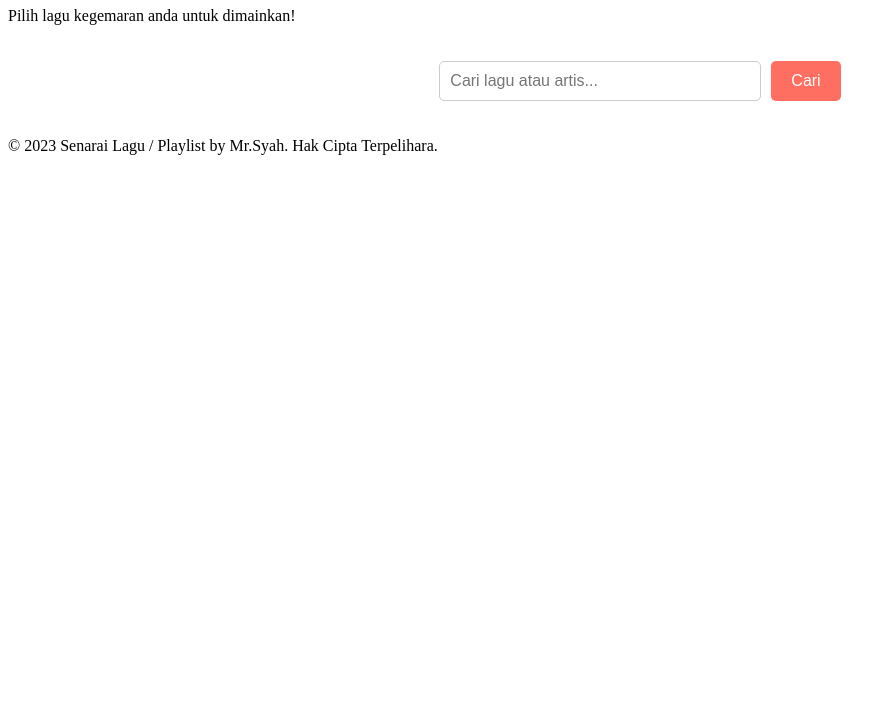
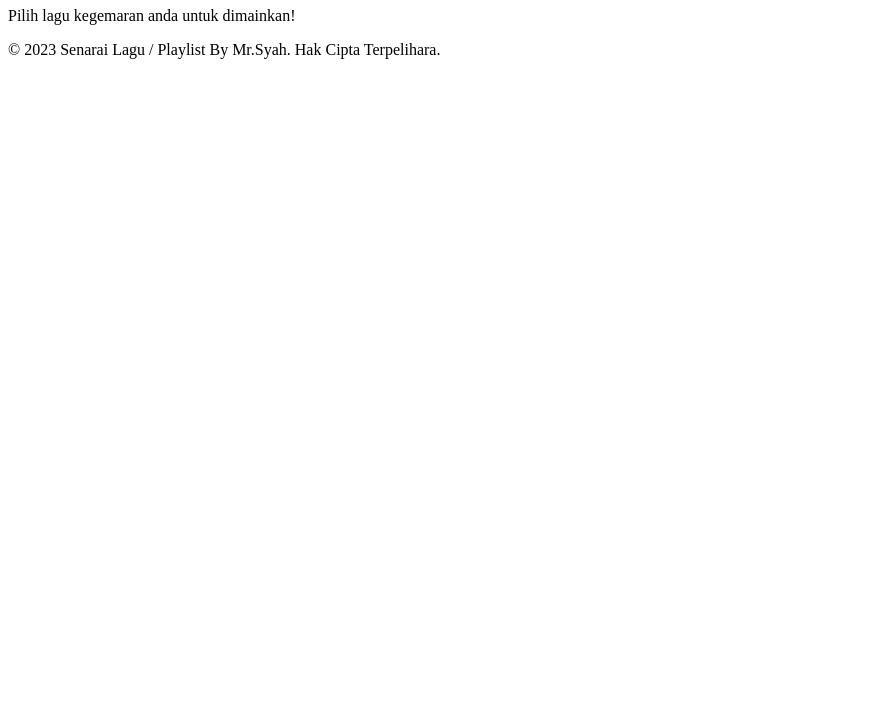
Before and after one commit to mrzcx8/PlaylistSong, a plain HTML site: page index.html in a window 1280 px wide. Shown: the part 73-800 px from the top of the page, without its empty margins (0-896 px from the left). Drawn offline with Linux system fonts and the light colour scheme.

Commit message:
Update index.html

```diff
--- a/index.html
+++ b/index.html
@@ -15,14 +15,6 @@
     </div>
   </header>
 
-  <!-- Search Bar -->
-  <section id="search-bar">
-    <div class="container">
-      <input type="text" id="search-input" placeholder="Cari lagu atau artis..." />
-      <button id="search-button">Cari</button>
-    </div>
-  </section>
-
   <!-- Playlist Section -->
   <section id="playlist">
     <div class="container">
@@ -35,7 +27,7 @@
   <!-- Footer -->
   <footer>
     <div class="container">
-      <p>&copy; 2023 Senarai Lagu / Playlist by Mr.Syah. Hak Cipta Terpelihara.</p>
+      <p>&copy; 2023 Senarai Lagu / Playlist By Mr.Syah. Hak Cipta Terpelihara.</p>
     </div>
   </footer>
 
```
